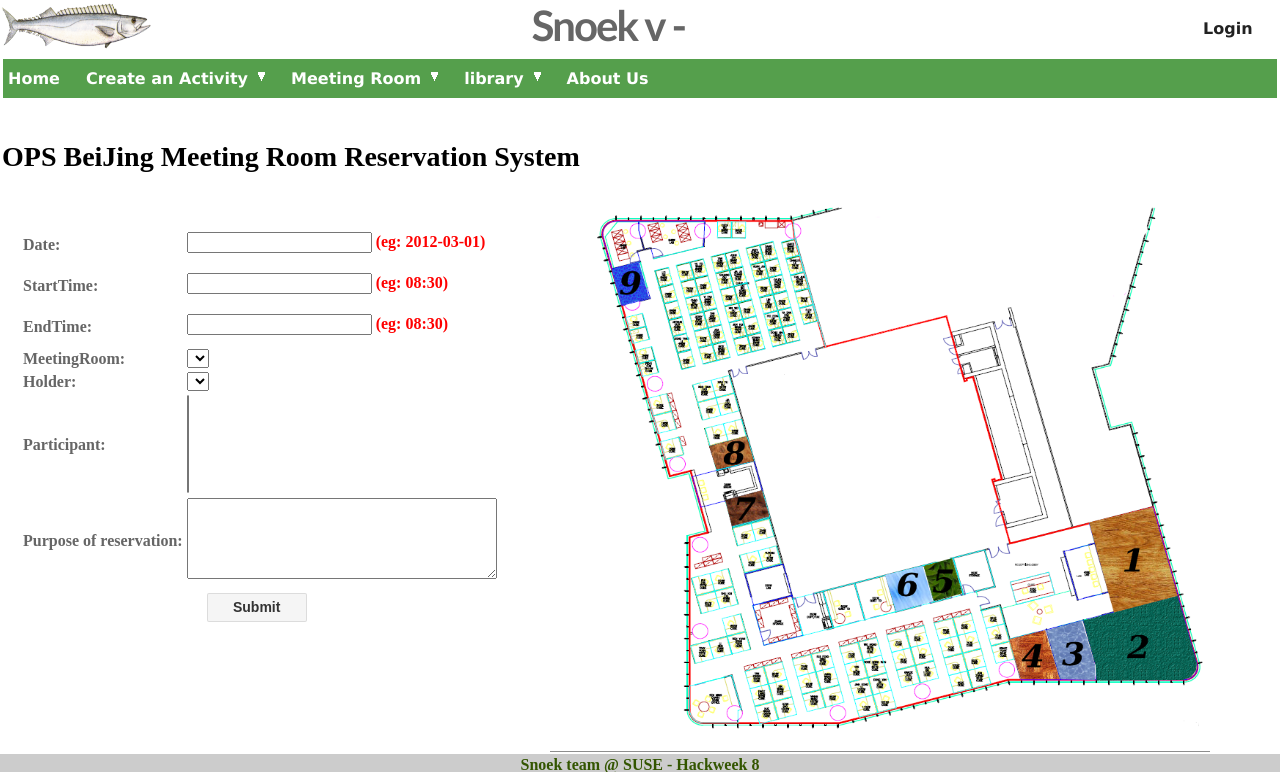
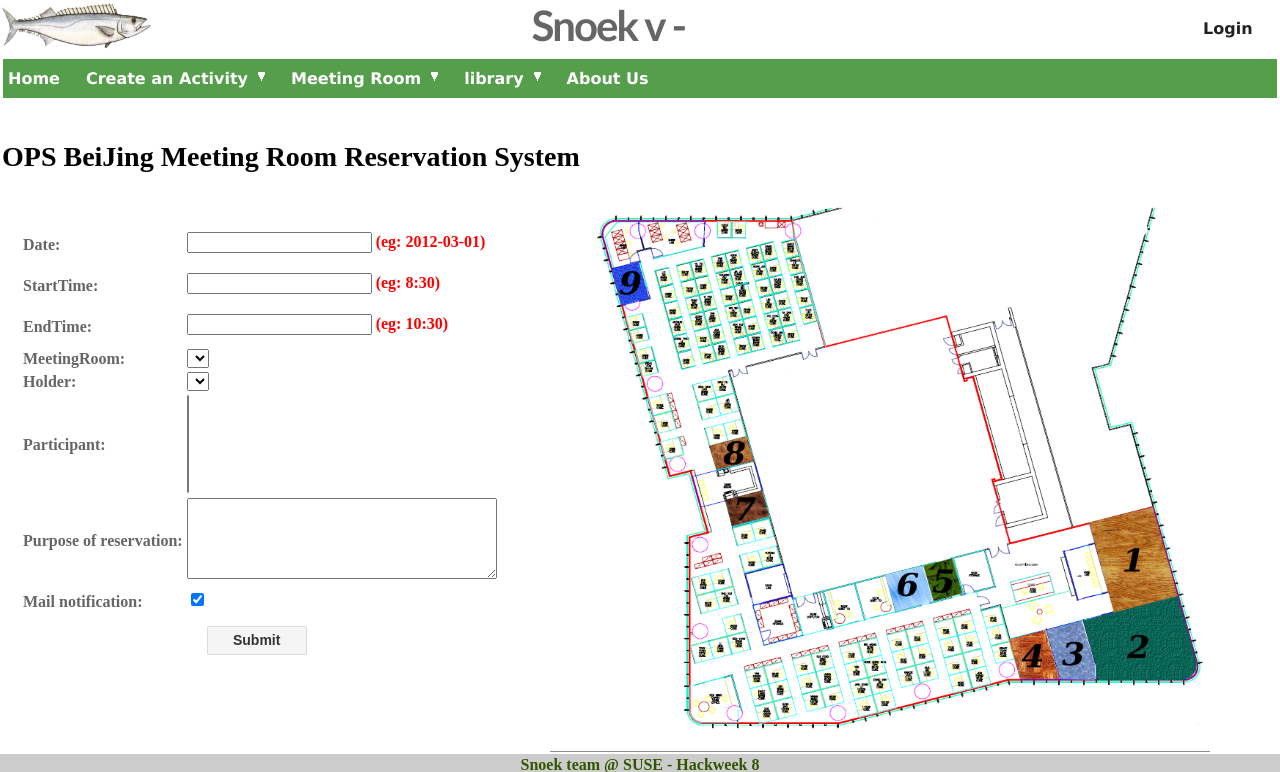
Before and after one commit to whsalex/Django-snoek, a Django app: template templates/meeting/new_event.html in a window 1280 px wide. Shown: the part 28-800 px from the top of the page. Run offline with Django 3.2, Linux system fonts and the light colour scheme; the template is opened without the code that fills it, so the values that code supplies are empty; parts of the project's set-up code (start-up, migrations or seed data) failed here and were passed over.

Commit message:
Add checkbox for meeting room mail service.

```diff
--- a/templates/meeting/new_event.html
+++ b/templates/meeting/new_event.html
@@ -181,11 +181,11 @@ title="9" />
     </tr>
 	<tr>
 	  <th>StartTime:</th>
-	  <td><input type="text" maxlength="10" name="starttime" onblur="isTime(this.value)" title="time format: HH:MM"> <spam id="example">(eg: 08:30)</spam></td>
+	  <td><input type="text" maxlength="10" name="starttime" onblur="isTime(this.value)" title="time format: HH:MM"> <spam id="example">(eg: 8:30)</spam></td>
     </tr>
 	<tr>
       <th>EndTime:</th>
-	  <td><input type="text" maxlength="10" name="endtime" onblur="compareTime(document.event.starttime.value,this.value)" title="time format: HH:MM"> <spam id="example">(eg: 08:30)</spam></td>
+	  <td><input type="text" maxlength="10" name="endtime" onblur="compareTime(document.event.starttime.value,this.value)" title="time format: HH:MM"> <spam id="example">(eg: 10:30)</spam></td>
     </tr>
 	<tr>
       <th>MeetingRoom:</th>
@@ -230,6 +230,10 @@ title="9" />
       <th>Purpose of reservation:</th>
       <td><textarea name="purpose" cols="36" rows="5" wrap="Virtual"></textarea></td>
     </tr>
+	<tr>
+      <th>Mail notification:</th>
+      <td><input name="mail" type="checkbox" checked></td>
+    </tr>
     <tr><td></td><td><input class="button" type="submit" value="Submit" onsubmit="test()" ></td></tr>
   </table>
 </form>
```
Also changed, not shown: meeting/views.py (+21 -16 lines).
